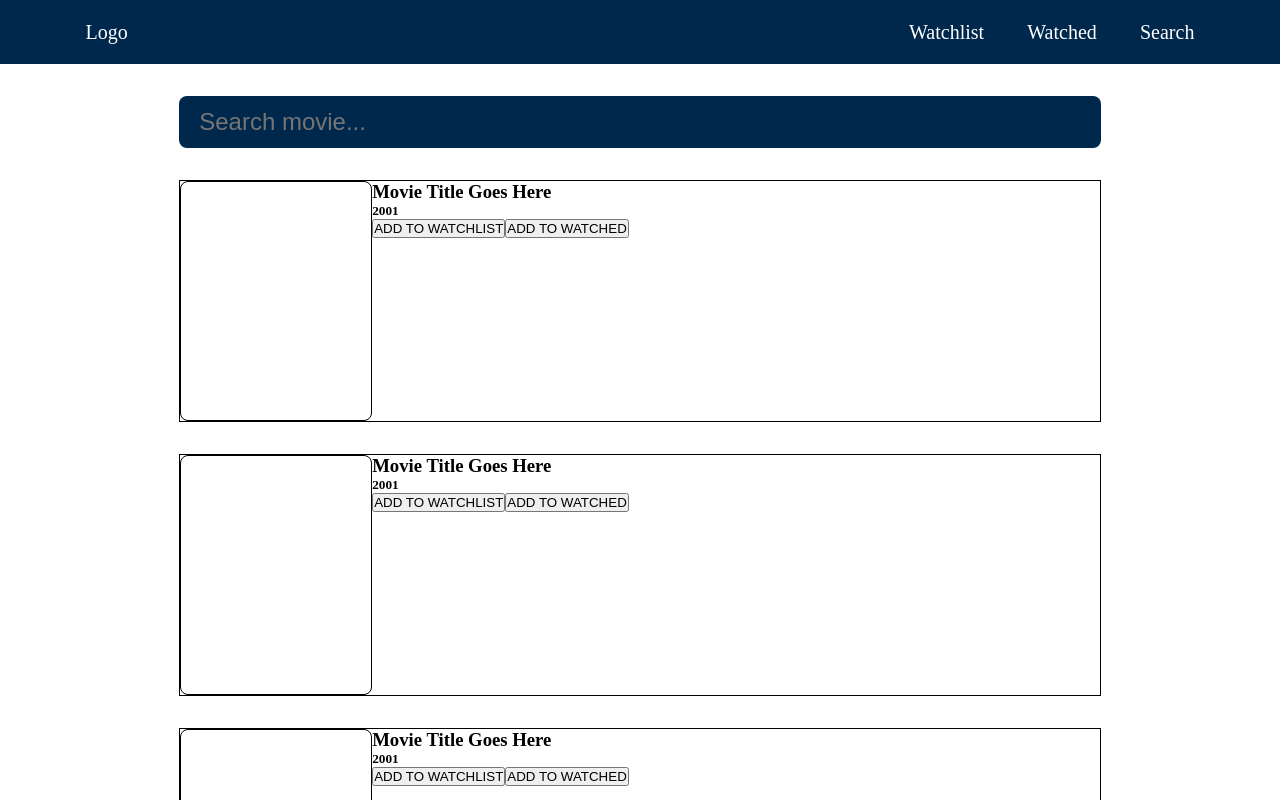
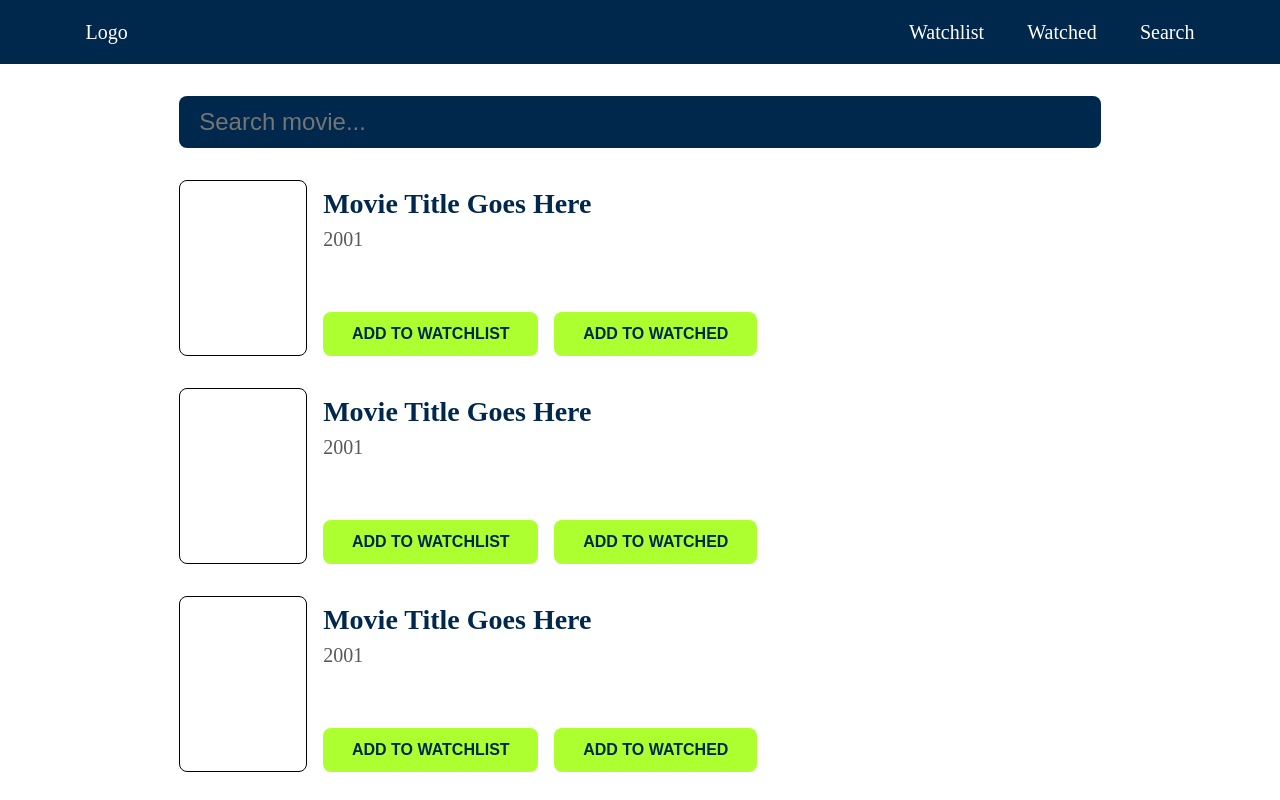
Before and after one commit to LukasV3/moviebase-app, a React (Create React App) app: page / in a window 1280 px wide. Shown: the top 800 px of the page. Built offline with nearby package versions, Linux system fonts and the light colour scheme.

Commit message:
completed resultCard scss and jsx

```diff
--- a/src/components/scss/ResultsCard.scss
+++ b/src/components/scss/ResultsCard.scss
@@ -1,11 +1,49 @@
 .results-card {
   display: flex;
-  border: 1px solid black;
 
   &__img {
-    width: 12rem;
-    height: 15rem;
+    width: 8rem;
+    height: 11rem;
     border: 1px solid black;
     border-radius: 8px;
   }
+
+  &__content {
+    padding: 0.5rem 1rem 0;
+    display: flex;
+    flex-direction: column;
+    gap: 0.5rem;
+  }
+
+  &__title {
+    color: rgb(0, 40, 76);
+    font-size: 1.75rem;
+  }
+
+  &__description {
+    font-size: 1.25rem;
+    opacity: 0.65;
+    font-weight: 400;
+  }
+
+  &__buttons {
+    margin-top: auto;
+    display: flex;
+    gap: 1rem;
+
+    & button {
+      border: none;
+      color: rgb(0, 40, 76);
+      background-color: greenyellow;
+      padding: 0.8rem 1.8rem;
+      border-radius: 8px;
+      font-weight: 600;
+      font-size: 1rem;
+      cursor: pointer;
+
+      &:hover {
+        opacity: 0.7;
+      }
+    }
+  }
 }
--- a/src/components/scss/Search.scss
+++ b/src/components/scss/Search.scss
@@ -17,7 +17,7 @@
 
   &__results {
     width: 100%;
-    margin-top: 2rem;
+    margin: 2rem 0;
     display: flex;
     flex-direction: column;
     gap: 2rem;
```
